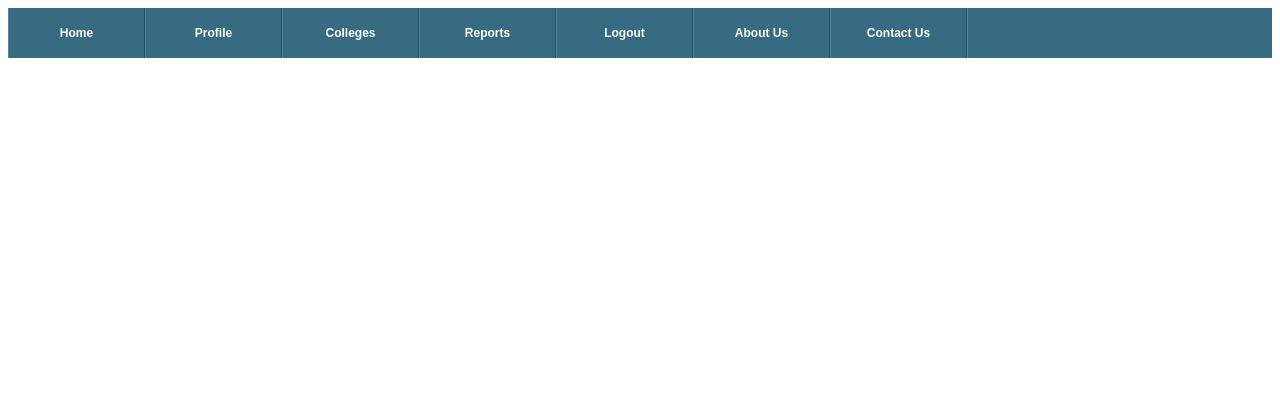
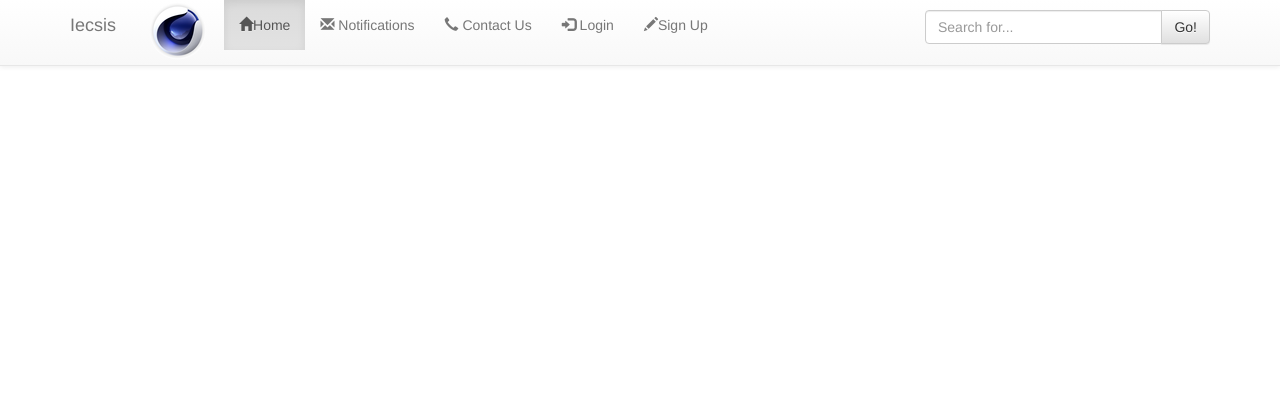
Before and after one commit to bhupendra11/Student-interaction-system, a PHP site: page /php/header.php in a window 1280 px wide. Shown: the top 420 px of the page. Before the commit the page ends 58 px from the top, so only its background shows below. Run offline with PHP 8.4, Linux system fonts and the light colour scheme; data that the repository does not hold is empty.

Commit message:
converting to sqli

```diff
--- a/php/header.php
+++ b/php/header.php
@@ -1,118 +1,123 @@
 <?php
 session_start();
-error_reporting(E_ALL & ~E_NOTICE);
+error_reporting( ~E_NOTICE & ~E_DEPRECATED);
 ?>
-<!DOCTYPE html >
-<html >
+<html>
+
 <head>
+	<title>
+		IECSIS
 
-<style>
-#wrap	{
-		width: 100%;
-		height: 50px;
-		margin: 0;
-		z-index: 99;
-		position: relative;
-		background-color: #366b82;
-		}
-
-.navbar		{
-				height: 50px;
-				padding: 0;
-				margin: 0;
-				position: absolute;
-				border-right: 1px solid #54879d;
-				}
-
-		.navbar li 	{
-					height: auto;
-					width: 137px;
-					float: left;
-					text-align: center;
-					list-style: none;
-					font: normal bold 12px/1.2em Arial, Verdana, Helvetica;
-					padding: 0;
-					margin: 0;
-					background-color: #366b82;
-					}
-
-			.navbar a	{
-						padding: 18px 0;
-						border-left: 1px solid #54879d;
-						border-right: 1px solid #1f5065;
-						text-decoration: none;
-						color: white;
-						display: block;
-						}
-
-				.navbar li:hover, a:hover	{
-						background-color: #54879d;
-						}
-
-				.navbar li ul 	{
-						display: none;
-						height: auto;
-						margin: 0;
-						padding: 0;
-						}
-
-				.navbar li:hover ul {
-						display: block;
-						}
-
-				.navbar li ul li	{
-						background-color: #54879d;
-						}
-
-				.navbar li ul li a 	{
-						border-left: 1px solid #1f5065;
-						border-right: 1px solid #1f5065;
-						border-top: 1px solid #74a3b7; 							border-bottom: 1px solid #1f5065;
-						}
-
-				.navbar li ul li a:hover	{
-				background-color: #366b82;
-				}
-
-</style>
-
-
-<meta http-equiv="Content-Type" content="text/html; charset=utf-8" />
-<title>Hostel </title>
-</head>
-<body >
+	</title>
+	<link rel="stylesheet" type="text/css" href="../css/bootstrap.min.css">
+	<link rel="stylesheet" type="text/css" href="../css/bootstrap-theme.min.css">
+	<link rel="stylesheet" type="text/css" href="../css/bootstrap-theme.min.css">
 
 
 
-    <div id="wrap">
-		  <ul class="navbar">
-			 <li><a href="index.php">Home</a></li>
 
-			 <li><a href="#">Profile</a>
-				<ul>
-				   <li>Edit profile</a></li>
-				   <li><a href="#">Change Password</a></li>
-				</ul>
-			 </li>
-         <li><a href="">Colleges</a>
-				<ul>
+	<!--<style type="text/css">
 
-                   <li><a href="srm.php">SRM</a></li>
-				</ul>
-			 </li>
-             <li><a href="">Reports</a>
-				<ul>
-				   <li><a href="viewfees.php">View fees</a></li>
-				   <li><a href="viewmessbill.php">View Messbill</a></li>
-				   <li><a href="viewbilling.php">View Billing</a></li>
-				</ul>
-			 </li>
+	    p{
+	        padding: 50px;
+	        font-size: 32px;
+	        font-weight: bold;
+	        text-align: center;
+	        background: #f2f2f2;
+	        height:100%;
+	    }
 
-			<li><a href="logout.php">Logout</a></li>
-
-             <li><a href="index.php">About Us</a></li>
-             <li><a href="index.php">Contact Us</a></li>
+	</style>  -->
 
 
-		  </ul>
-		 </div>
+
+</head>
+
+<div class="navbar navbar-default navbar-fixed-top" role="navigation" style="height:66px;">
+
+
+    <div class="container" >
+
+        <div class="navbar-header" style="display:inline";>
+
+            <button type="button" class="navbar-toggle" data-toggle="collapse" data-target=".navbar-collapse">
+
+
+                <span class="sr-only">Toggle navigation</span>
+                <span class="icon-bar"></span>
+                <span class="icon-bar"></span>
+                <span class="icon-bar"></span>
+
+            </button>
+
+
+
+            <div class="navbar-collapse collapse">
+                <ul class="nav navbar-nav navbar-right pull-left">
+
+                    <a class="navbar-brand" href="#">Iecsis</a>
+                    <li class="nohover list-unstyled"><a href="./index.php" >
+                   		<img  src="../images/logo.png" style="margin: -15px 0px -10px 0px;"></img></a>
+                    </li>
+
+
+                    <li class="active"><a href="./index.php" >
+                    <span  class="glyphicon glyphicon-home"></span>Home</a></li>
+
+
+
+
+
+                    <li><a><span   class="glyphicon glyphicon-envelope"></span> Notifications <? echo $notif ?></a></li>
+                    <li><a> <span class="glyphicon glyphicon-earphone"></span> Contact Us</a></li>
+
+
+
+					<?php
+					if(isset($_SESSION['email']))
+					{
+					?>
+					<li><a href="profile.php"><span class="glyphicon glyphicon-user"></span>Profile</a></li>
+					<li><a href="logout.php">  <span class="glyphicon glyphicon-log-out"></span> Logout</a></li>
+
+					<?php
+					}
+					else
+					{
+					?>
+					<li><a href="../html/login.html"> <span class="glyphicon glyphicon-log-in"></span> Login</a></li>
+					<li><a href="../html/register.html"><span class="glyphicon glyphicon-pencil"></span>Sign Up</a></li>
+
+					<?php
+					}
+					?>
+
+ 				</ul>
+
+
+				<form class="form-search" action="./php/getsearchresult.php" method="post">
+					<div class="">
+						<div class="input-group col-lg-3 pull-right" style="margin-top:10px;">
+							<input type="text" class="form-control" placeholder="Search for..." name="search" >
+							<span class="input-group-btn">
+							<button type="submit" value="Search" name="submit" class="btn btn-default">Go!</button>
+							</span>
+						</div>
+					</div>
+				</form>
+
+
+            </div>
+
+
+
+        </div>
+
+     </div>
+
+
+
+
+</div>
+
+<body style="margin-top:80px;">
```
Also changed, not shown: php/header2.php (deleted, +0 -123 lines), php/preview.php (+12 -16 lines), php/recentpost.php (+5 -11 lines), php/register.php (+3 -21 lines).
